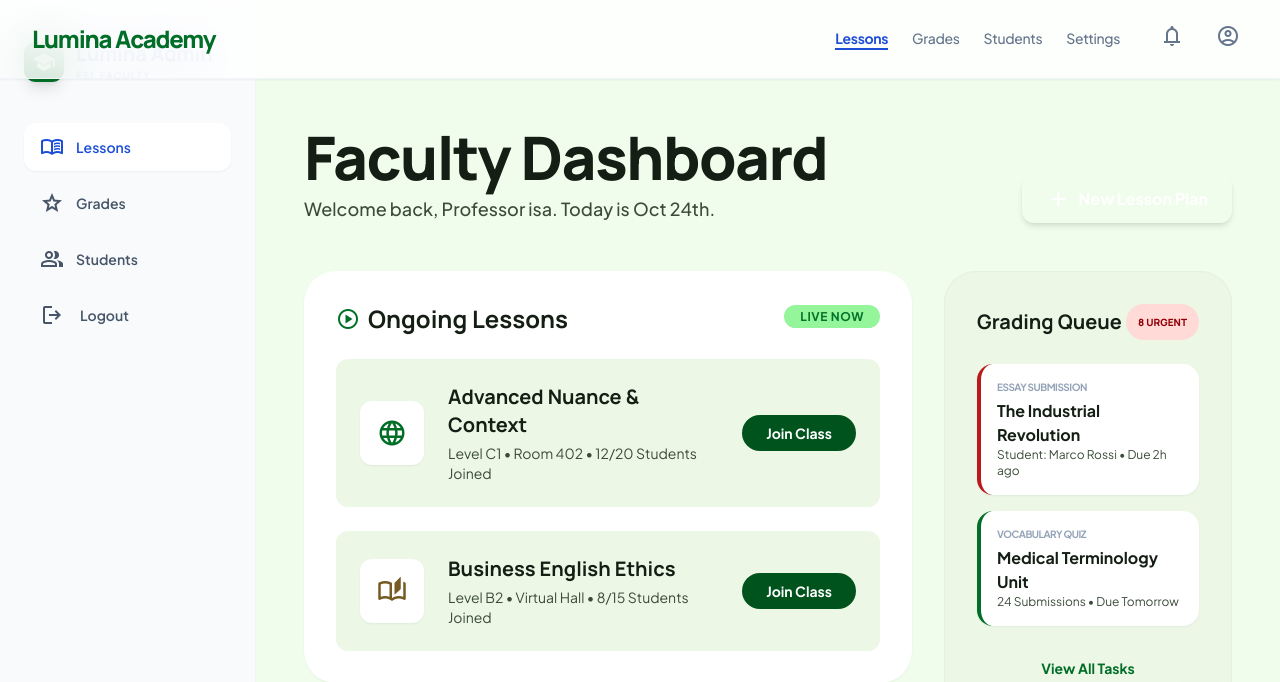
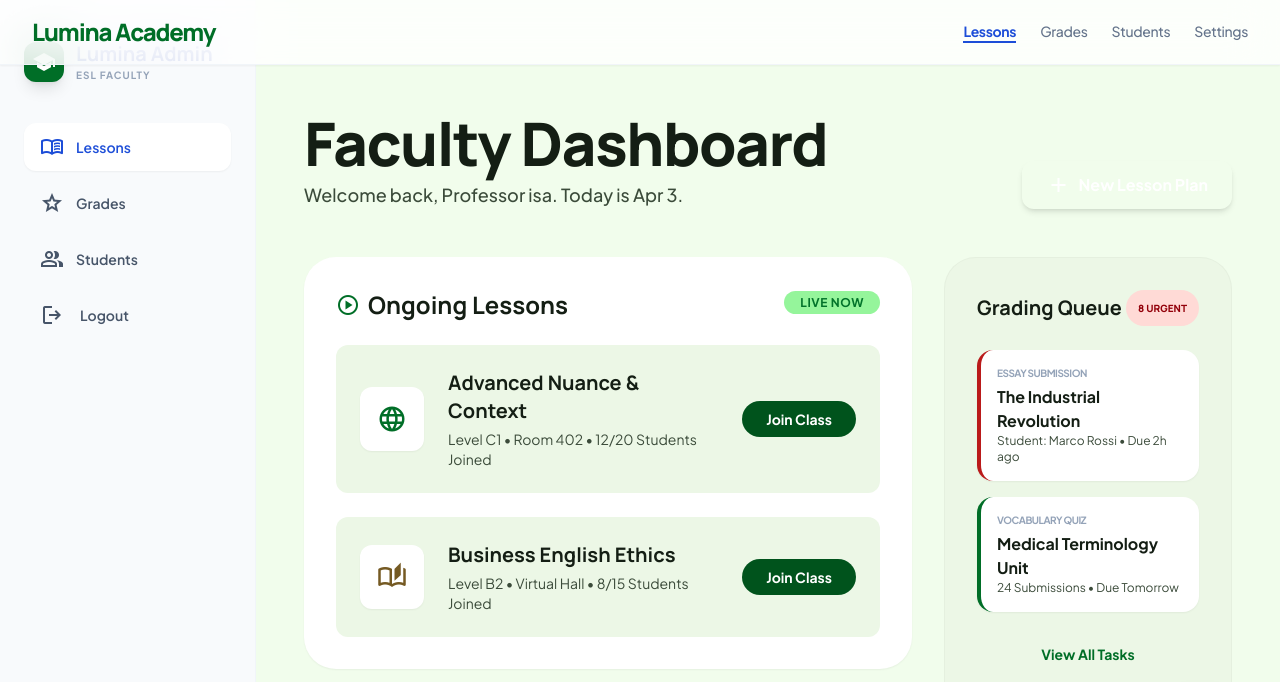
Before and after one commit to BlipBl0p/EmergingTrends_ESL_Website, a Django app: page /teachers/dashboard/ in a window 1280 px wide. Shown: the top 682 px of the page. Run offline with Django 5.2, Linux system fonts and the light colour scheme; a user stored in the database is signed in; style sheets or scripts are compiled from the project's sources; some libraries are stand-ins or nearby versions.

Commit message:
date appears in the teacher dash

```diff
--- a/ESL_Website/esl_Teacher/templates/pages/teacher_dashboard.html
+++ b/ESL_Website/esl_Teacher/templates/pages/teacher_dashboard.html
@@ -112,12 +112,6 @@
                     <a class="text-slate-500 dark:text-slate-400 font-medium hover:text-blue-600 transition-colors"
                         href="#">Settings</a>
                 </nav>
-                <div class="flex items-center gap-4">
-                    <button class="p-2 text-slate-500 hover:text-blue-600 transition-colors"><span
-                            class="material-symbols-outlined">notifications</span></button>
-                    <button class="p-2 text-slate-500 hover:text-blue-600 transition-colors"><span
-                            class="material-symbols-outlined">account_circle</span></button>
-                </div>
             </div>
         </div>
         <div class="bg-slate-100 dark:bg-slate-800 h-px w-full"></div>
@@ -177,7 +171,7 @@
                             class="text-5xl lg:text-6xl font-headline font-extrabold tracking-tight text-on-surface mb-2">
                             Faculty Dashboard</h1>
                         <p class="text-lg text-on-surface-variant font-medium">Welcome back, Professor {{username}}. Today is
-                            Oct 24th.</p>
+                            {{today}}.</p>
                     </div>
                     <div class="flex gap-4">
                         <button
--- a/ESL_Website/esl_Teacher/views.py
+++ b/ESL_Website/esl_Teacher/views.py
@@ -1,12 +1,14 @@
 from django.shortcuts import render, redirect
+import datetime
 
 # Create your views here.
 def t_dashboard(request):
     if request.user.is_authenticated:
-        print('authenticated')
         name = request.user.username
+        today = datetime.datetime.now().strftime("%b %e")
         info = {
             "username": name,
+            "today": today
         }
         return render(request, 'pages/teacher_dashboard.html', info)
     return redirect('/login')
```
Also changed, not shown: ESL_Website/db.sqlite3.
